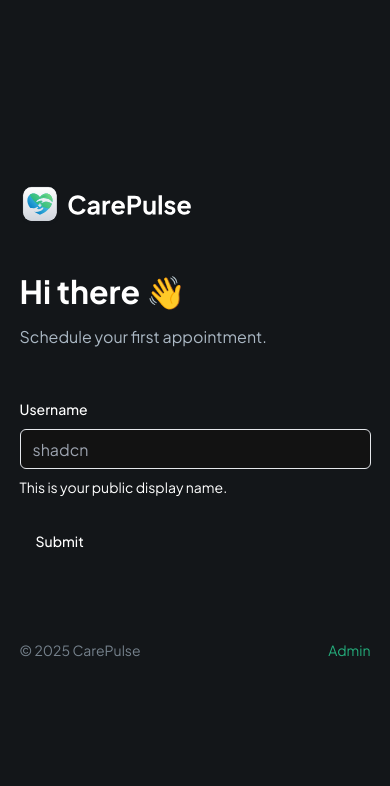
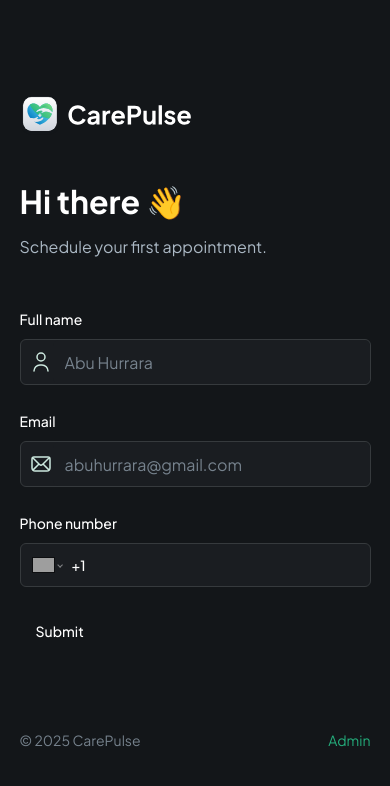
Before and after one commit to Abuhurrara/carepulse, a Next.js app: page / in a window 390 px wide. Shown: the top 786 px of the page. Built offline with nearby package versions, Linux system fonts and the light colour scheme; grey boxes are pictures that could not be loaded.

Commit message:
add ofrm fields and phone fields

```diff
--- a/components/forms/PatientForm.tsx
+++ b/components/forms/PatientForm.tsx
@@ -6,6 +6,16 @@
 import { Button } from "@/components/ui/button";
 import { Form } from "@/components/ui/form";
 import CustomFormField from "../ui/CustomFormField";
+
+export enum FormFieldType {
+  INPUT = "input",
+  TEXTAREA = "textarea",
+  PHONE_INPUT = "phoneinput",
+  CHECKBOX = "checkboz",
+  DATE_PICKER = "datePicker",
+  SELECT = "select",
+  SEKELTON = "sekelton",
+}
 
 const formSchema = z.object({
   username: z.string().min(2, {
@@ -31,7 +41,31 @@
           <h1 className="header ">Hi there 👋</h1>
           <p className="text-dark-700">Schedule your first appointment.</p>
         </section>
-        <CustomFormField control={form.control} />
+        <CustomFormField
+          control={form.control}
+          fieldType={FormFieldType.INPUT}
+          name="name"
+          label="Full name"
+          placeholder="Abu Hurrara"
+          iconSrc="/assets/icons/user.svg"
+          iconAlt="user"
+        />
+         <CustomFormField
+          control={form.control}
+          fieldType={FormFieldType.INPUT}
+          name="email"
+          label="Email"
+          placeholder="abuhurrara@gmail.com"
+          iconSrc="/assets/icons/email.svg"
+          iconAlt="email"
+        />
+         <CustomFormField
+          control={form.control}
+          fieldType={FormFieldType.PHONE_INPUT}
+          name="phone"
+          label="Phone number"
+          placeholder="(521) 123-4567"
+        />
         <Button type="submit">Submit</Button>
       </form>
     </Form>
--- a/components/ui/CustomFormField.tsx
+++ b/components/ui/CustomFormField.tsx
@@ -11,23 +11,90 @@
 } from "@/components/ui/form";
 import { Input } from "@/components/ui/input";
 import { Control } from "react-hook-form";
+import { FormFieldType } from "../forms/PatientForm";
+import "react-phone-number-input/style.css";
+import PhoneInput from "react-phone-number-input";
+import Image from "next/image";
 
-interface CustomProps {
+interface CustomFormField {
   control: Control<any>;
+  fieldType: FormFieldType;
+  name: string;
+  label?: string;
+  placeholder?: string;
+  iconSrc?: string;
+  iconAlt?: string;
+  disabled?: boolean;
+  dateFormat?: string;
+  showTimeSelect?: boolean;
+  children?: React.ReactNode;
+  renderSekelton?: (field: any) => React.ReactNode;
 }
-const CustomFormField = ({ control }: CustomProps) => {
+
+const RenderField = ({
+  field,
+  props,
+}: {
+  field: any;
+  props: CustomFormField;
+}) => {
+  const { fieldType, placeholder, iconSrc, iconAlt } = props;
+  switch (fieldType) {
+    case FormFieldType.INPUT:
+      return (
+        <div className="flex rounded-md border border-dark-500 bg-dark-400">
+          {iconSrc && (
+            <Image
+              src={iconSrc}
+              height={24}
+              width={24}
+              alt={iconAlt || "icon"}
+              className="ml-2"
+            />
+          )}
+          <FormControl>
+            <Input
+              {...field}
+              placeholder={placeholder}
+              className="shad-input border-0"
+            />
+          </FormControl>
+        </div>
+      );
+    case FormFieldType.PHONE_INPUT:
+      console.log(field)
+      return (
+        <FormControl>
+          <PhoneInput
+            defaultCountry="US"
+            placeholder={placeholder}
+            international
+            value={field.value}
+            onChange={field.onChange}
+            className="input-phone"
+          />
+        </FormControl>
+      );
+    default:
+      break;
+  }
+};
+
+const CustomFormField = (props: CustomFormField) => {
+  const { control, fieldType, name, label } = props;
   return (
     <FormField
       control={control}
-      name="username"
+      name={name}
       render={({ field }) => (
-        <FormItem>
-          <FormLabel>Username</FormLabel>
-          <FormControl>
-            <Input placeholder="shadcn" {...field} />
-          </FormControl>
-          <FormDescription>This is your public display name.</FormDescription>
-          <FormMessage />
+        <FormItem className="flex-1">
+          {fieldType != FormFieldType.CHECKBOX && label && (
+            <FormLabel>{label}</FormLabel>
+          )}
+
+          <RenderField field={field} props={props} />
+
+          <FormMessage className="shad-error" />
         </FormItem>
       )}
     />
--- a/package.json
+++ b/package.json
@@ -21,6 +21,7 @@
     "react": "^18.3.1",
     "react-dom": "^18.3.1",
     "react-hook-form": "^7.55.0",
+    "react-phone-number-input": "^3.4.12",
     "tailwind-merge": "^3.1.0",
     "tailwindcss-animate": "^1.0.7",
     "zod": "^3.24.2"
```
Also changed, not shown: 1 other file (tests, documents, lock files or other folders).
